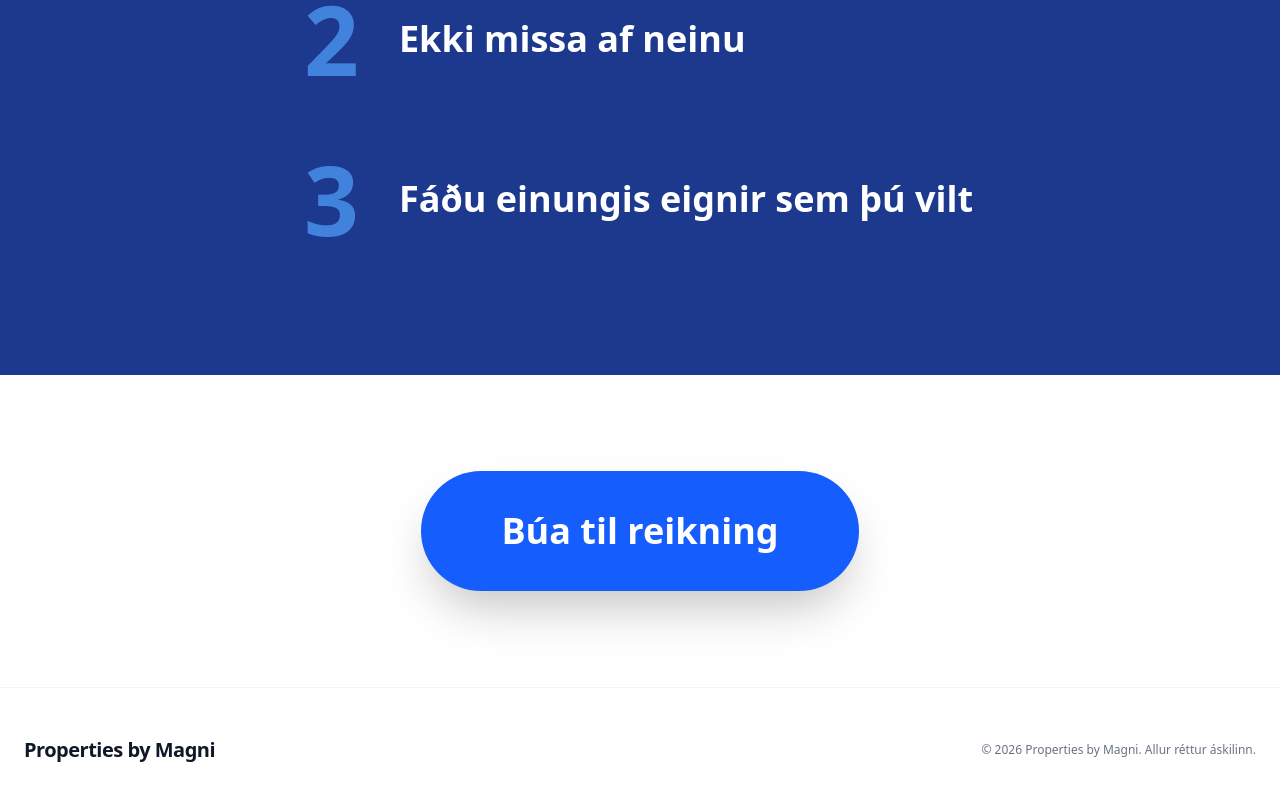
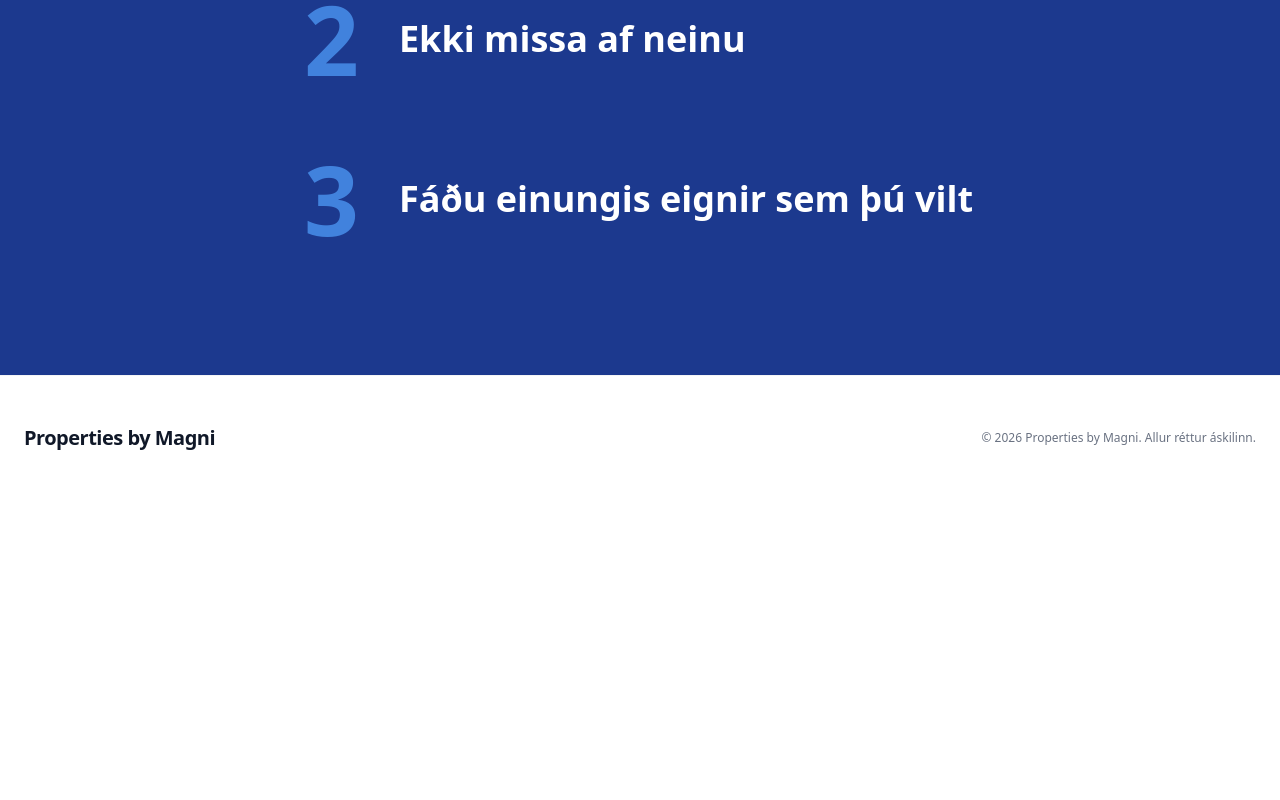
Before and after one commit to magnimar/properties-by-magni, a SvelteKit app in the folder frontend/: page /home in a window 1280 px wide. Shown: the part 5160-5960 px from the top of the page. After the commit the page ends 5660 px from the top, so only its background shows below. Built offline with nearby package versions, Linux system fonts and the light colour scheme.

Commit message:
Remove redundant footer CTA button

```diff
--- a/frontend/src/routes/home/+page.svelte
+++ b/frontend/src/routes/home/+page.svelte
@@ -182,15 +182,6 @@
         </div>
     </section>
 
-    <!-- Footer CTA -->
-    <section class="py-24 bg-white text-center">
-        <div class="container mx-auto px-6">
-            <a href="/register" class="inline-block px-10 py-5 md:px-20 md:py-10 bg-blue-600 text-white rounded-full font-bold text-2xl md:text-4xl hover:bg-blue-700 transition-all shadow-2xl hover:scale-105 active:scale-95">
-                Búa til reikning
-            </a>
-        </div>
-    </section>
-
     <!-- Standard Footer -->
     <footer class="py-12 border-t border-gray-100 text-gray-500 bg-white">
         <div class="container mx-auto px-6 flex flex-col md:flex-row justify-between items-center gap-8 text-center md:text-left">
```
